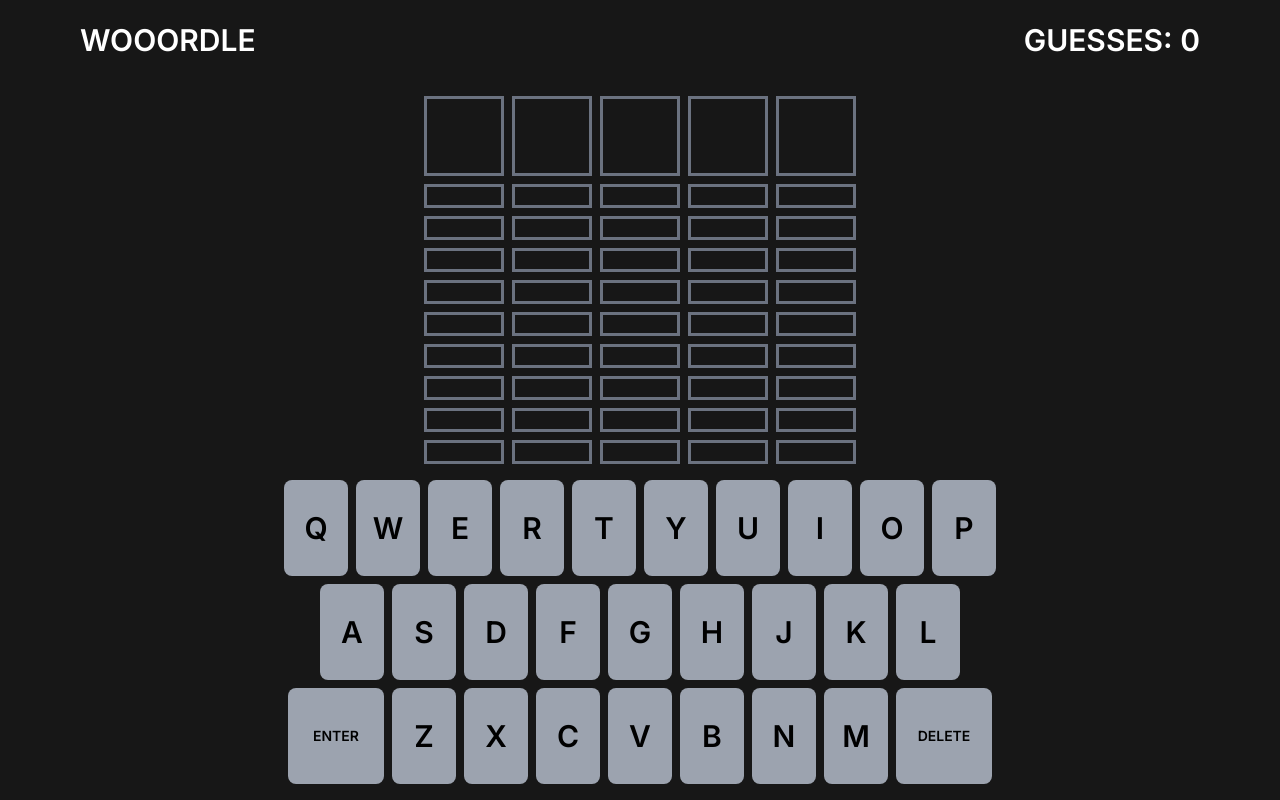
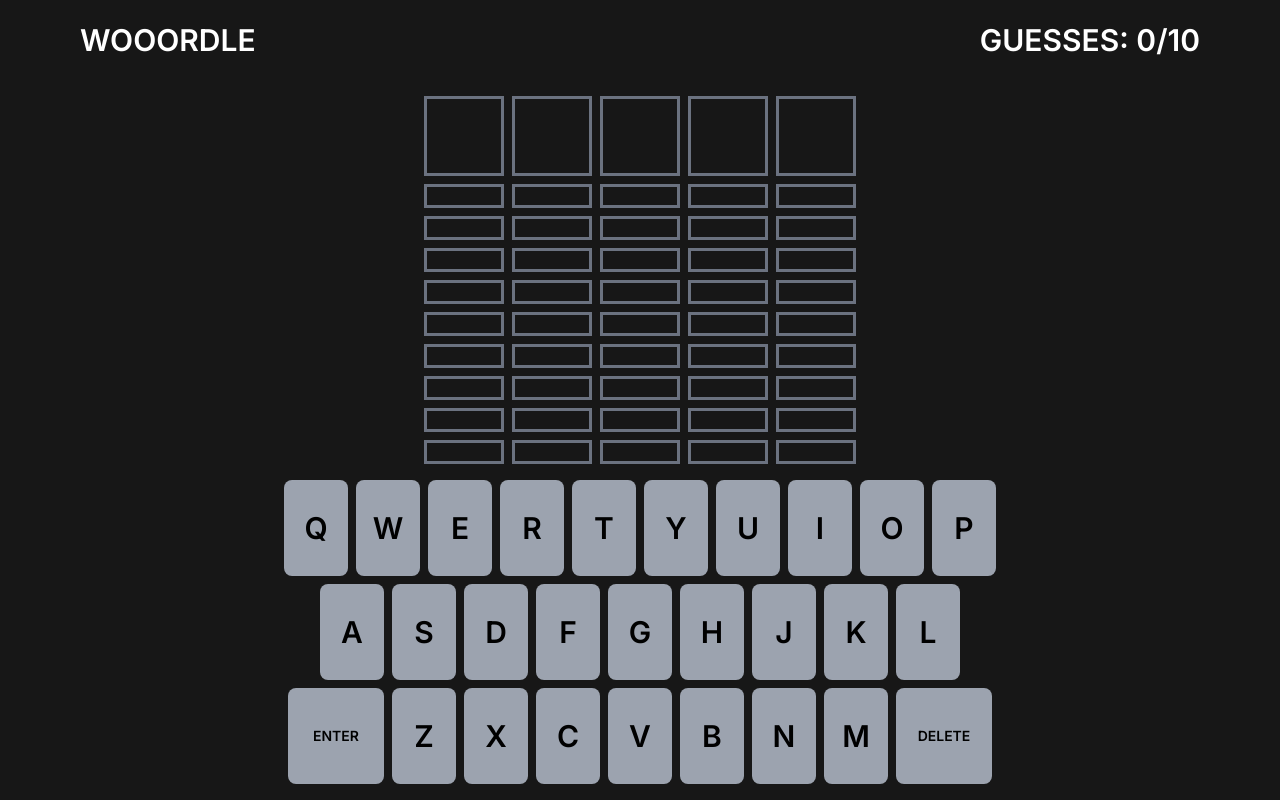
Before and after one commit to bledsoef/wooordle, a Next.js app: page / in a window 1280 px wide. Built offline with nearby package versions, Linux system fonts and the light colour scheme.

Commit message:
added additional styling

```diff
--- a/components/Navbar.js
+++ b/components/Navbar.js
@@ -2,7 +2,7 @@ export default function Navbar({guesses}) {
     return (
         <div className="flex justify-between text-center items-center w-full h-20 md:px-20 px-4 top-0 text-white fixed">
             <p className="md:text-3xl text-2xl uppercase font-semibold">Wooordle</p>
-            <p className="md:text-3xl text-2xl uppercase font-semibold">Guesses: {guesses}</p>
+            <p className="md:text-3xl text-2xl uppercase font-semibold">Guesses: {guesses}/10</p>
         </div>
     )
 }
```
